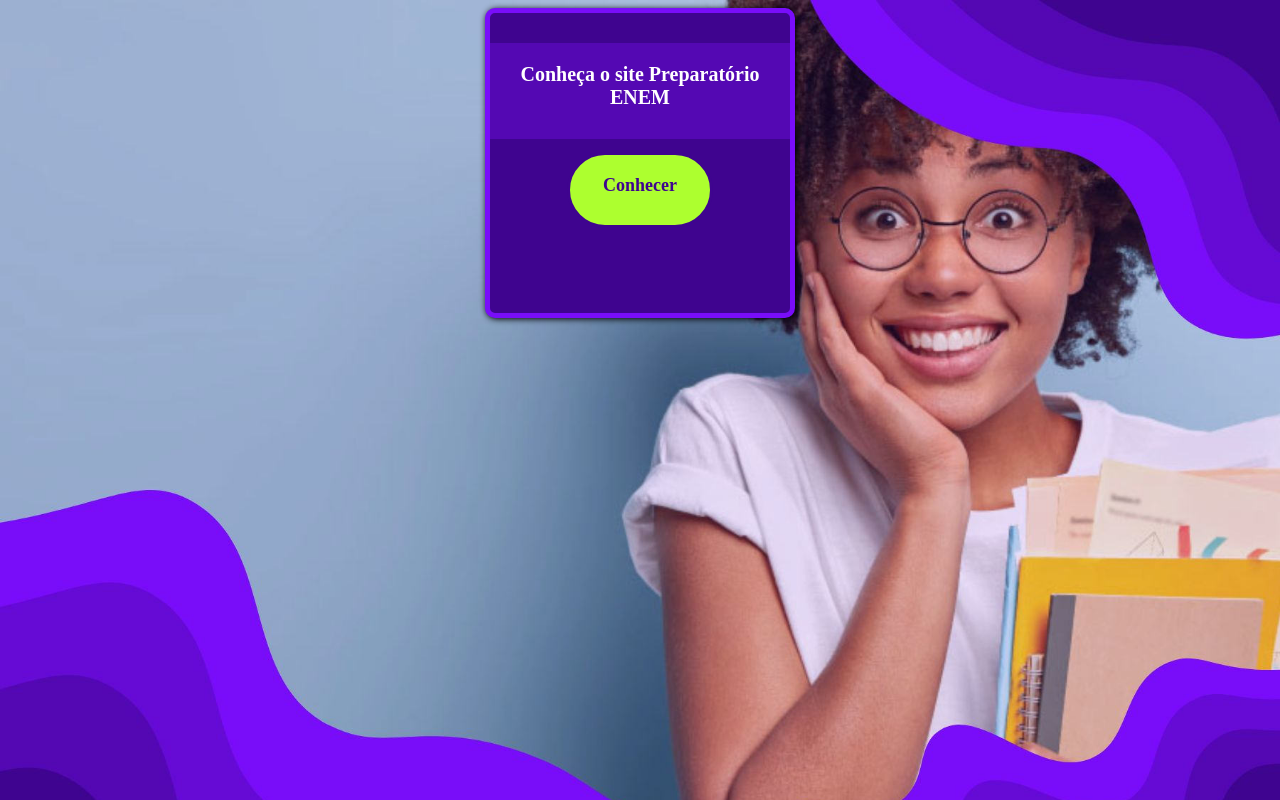
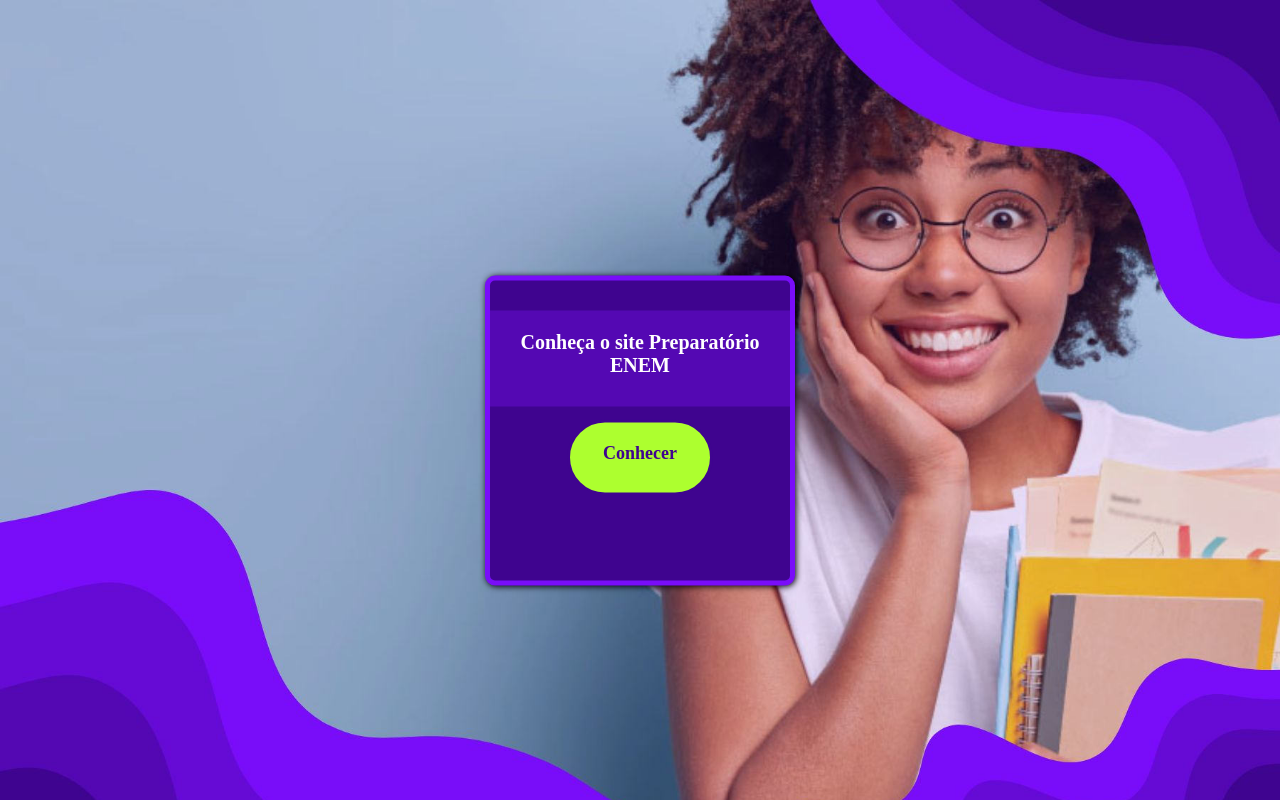
Before and after one commit to JoaquimElyson/exercicio, a plain HTML site: page ex003/inicio.html in a window 1280 px wide. Drawn offline with Linux system fonts and the light colour scheme.

Commit message:
atualização

```diff
--- a/ex003/inicio.html
+++ b/ex003/inicio.html
@@ -6,6 +6,7 @@
     <title>Preparatório ENEM</title>
     <style>
         body {
+            position: relative;
             height: 97vh;
             background-image: url(img/fundo.jpg);
             background-repeat: no-repeat;
@@ -14,6 +15,10 @@
         }
 
             div {
+                position: absolute;
+                left: 50%;
+                top: 50%;
+                transform: translate(-50%, -55%);
                 display: block;
                 background-color:#3F048F;
                 width: 300px;
@@ -21,7 +26,6 @@
                 border-radius: 10px;
                 border: 5px solid #790DF9;
                 margin-top: 50px;
-                margin: auto;
                 box-shadow: 1px 1px 6px  black;
             }
 
```
Also changed, not shown: 1 other file.
